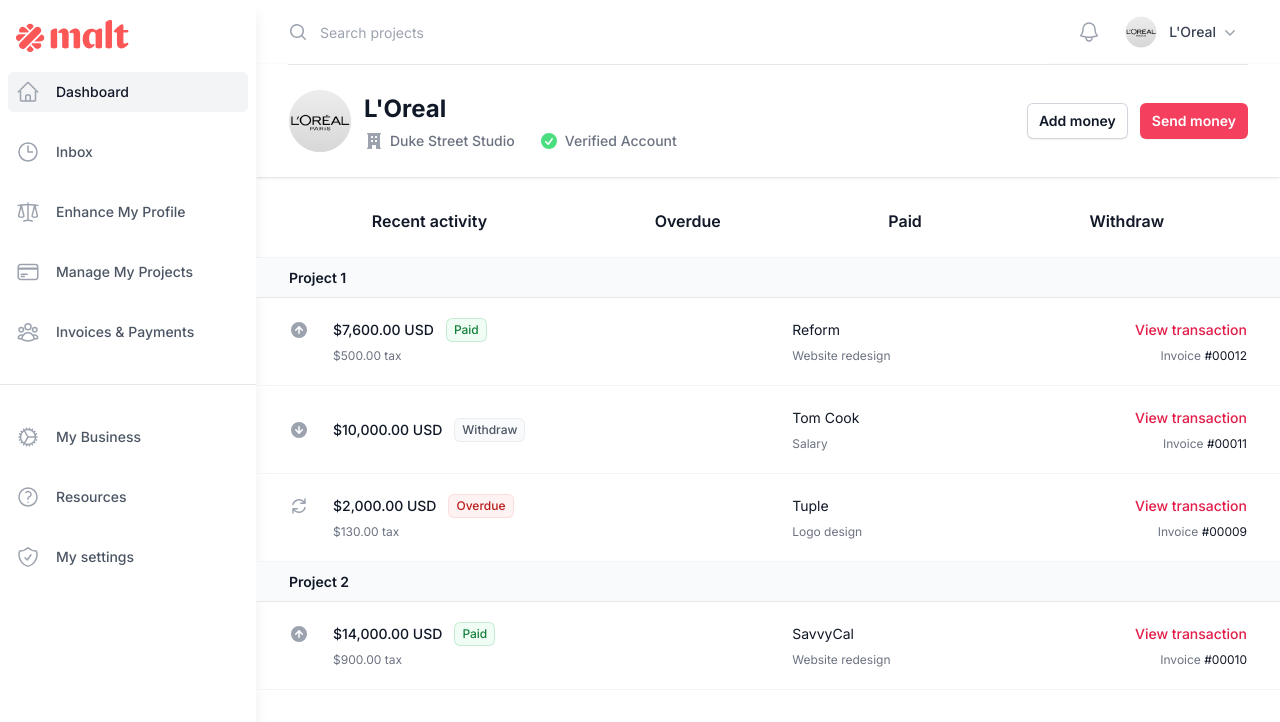
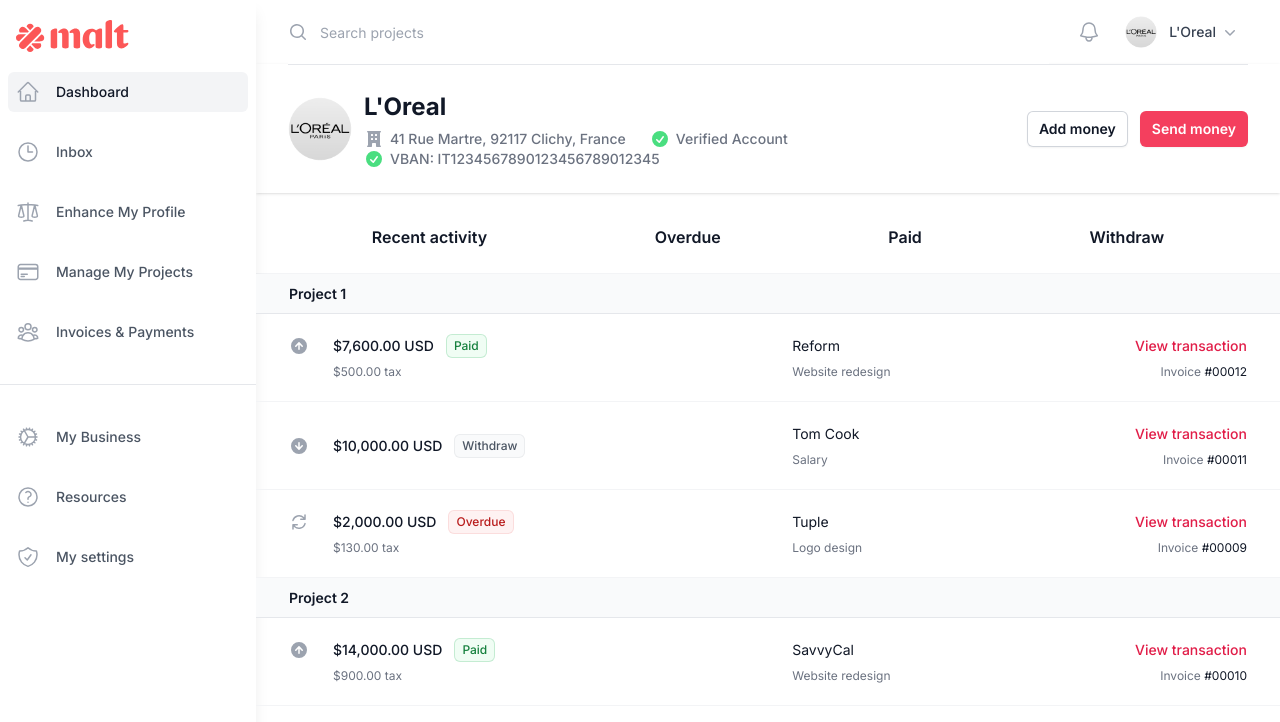
Before and after one commit to nadermohamed-stripe/malt-platform, a Next.js app: page /invoices in a window 1280 px wide. Shown: the top 722 px of the page. Built offline with nearby package versions, Linux system fonts and the light colour scheme.

Commit message:
Big Commit

```diff
--- a/app/deloitte/page.js
+++ b/app/deloitte/page.js
@@ -382,7 +382,7 @@
                         <div className="flex items-center">
                           <img
                             className="h-16 w-16 rounded-full sm:hidden"
-                            src="./deloitte.png"
+                            src="./loreal"
                             alt=""
                           />
                           <h1 className="ml-3 text-2xl font-bold leading-7 text-gray-900 sm:truncate sm:leading-9">
@@ -396,7 +396,7 @@
                               className="mr-1.5 h-5 w-5 flex-shrink-0 text-gray-400"
                               aria-hidden="true"
                             />
-                            Duke street studio
+                            Kurfürstendamm 23 10719 Berlin
                           </dd>
                           <dt className="sr-only">Account status</dt>
                           <dd className="mt-3 flex items-center text-sm font-medium capitalize text-gray-500 sm:mr-6 sm:mt-0">
@@ -405,6 +405,14 @@
                               aria-hidden="true"
                             />
                             Verified account
+                          </dd>
+                          <dt className="sr-only">Account status</dt>
+                          <dd className="mt-3 flex items-center text-sm font-medium capitalize text-gray-500 sm:mr-6 sm:mt-0">
+                            <CheckCircleIcon
+                              className="mr-1.5 h-5 w-5 flex-shrink-0 text-green-400"
+                              aria-hidden="true"
+                            />
+                            VBAN: IT1234567890123456789012345
                           </dd>
                         </dl>
                       </div>
--- a/app/invoices/page.js
+++ b/app/invoices/page.js
@@ -368,7 +368,7 @@
                         <div className="flex items-center">
                           <img
                             className="h-16 w-16 rounded-full sm:hidden"
-                            src="./loreal.png"
+                            src="./loreal"
                             alt=""
                           />
                           <h1 className="ml-3 text-2xl font-bold leading-7 text-gray-900 sm:truncate sm:leading-9">
@@ -382,7 +382,7 @@
                               className="mr-1.5 h-5 w-5 flex-shrink-0 text-gray-400"
                               aria-hidden="true"
                             />
-                            Duke street studio
+                            41 Rue Martre, 92117 Clichy, France
                           </dd>
                           <dt className="sr-only">Account status</dt>
                           <dd className="mt-3 flex items-center text-sm font-medium capitalize text-gray-500 sm:mr-6 sm:mt-0">
@@ -391,6 +391,14 @@
                               aria-hidden="true"
                             />
                             Verified account
+                          </dd>
+                          <dt className="sr-only">Account status</dt>
+                          <dd className="mt-3 flex items-center text-sm font-medium capitalize text-gray-500 sm:mr-6 sm:mt-0">
+                            <CheckCircleIcon
+                              className="mr-1.5 h-5 w-5 flex-shrink-0 text-green-400"
+                              aria-hidden="true"
+                            />
+                            VBAN: IT1234567890123456789012345
                           </dd>
                         </dl>
                       </div>
--- a/app/loreal/page.js
+++ b/app/loreal/page.js
@@ -398,7 +398,7 @@
                               className="mr-1.5 h-5 w-5 flex-shrink-0 text-gray-400"
                               aria-hidden="true"
                             />
-                            Duke street studio
+                            41 Rue Martre, 92117 Clichy, France
                           </dd>
                           <dt className="sr-only">Account status</dt>
                           <dd className="mt-3 flex items-center text-sm font-medium capitalize text-gray-500 sm:mr-6 sm:mt-0">
```
Also changed, not shown: 1 other file (tests, documents, lock files or other folders).
